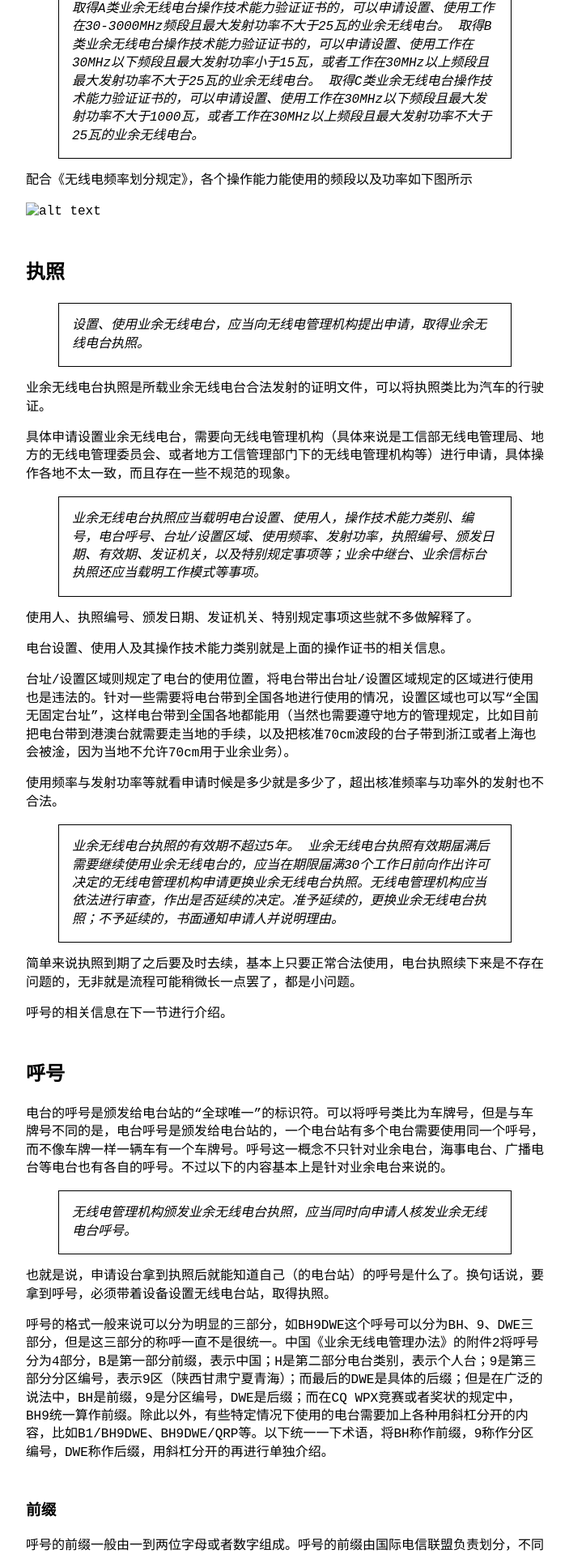
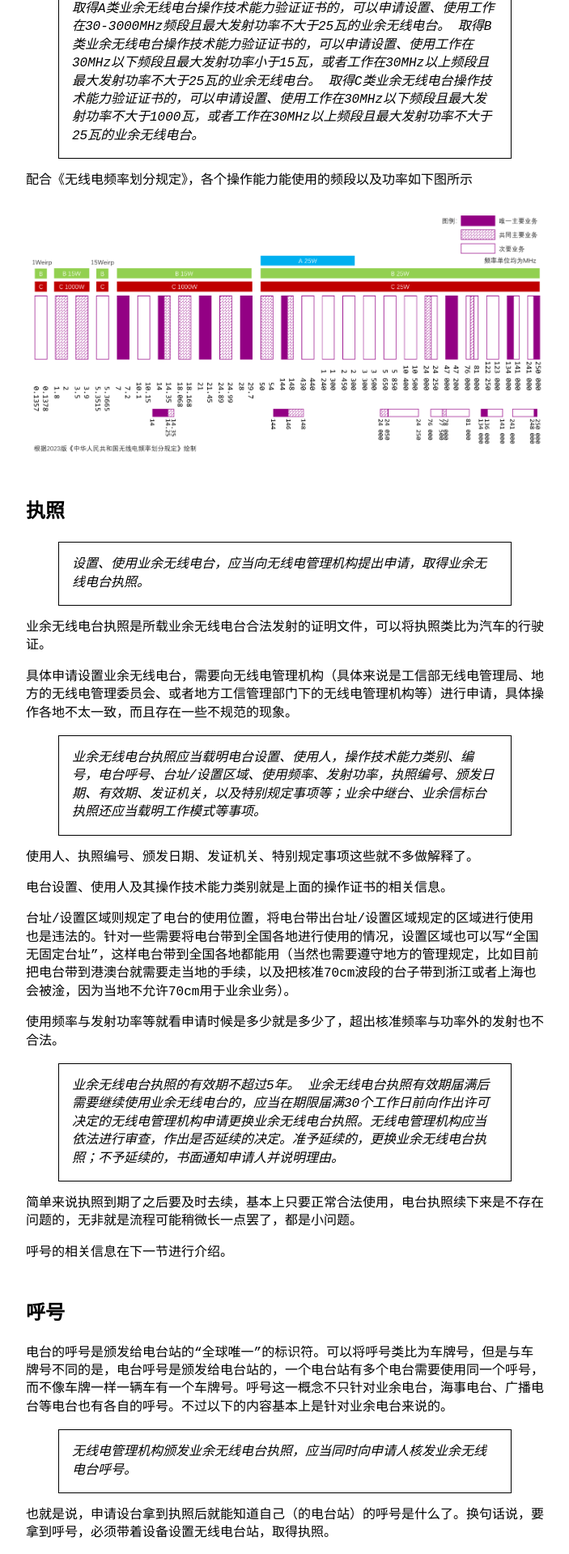
Before and after one commit to Yurihou/yurihou.github.io, a Jekyll site: the page built from _posts/2025-03-12-业余无线电的操作证、执照与呼号.md, in a window 1280 px wide. Shown: the part 1440-3359 px from the top of the page at 81% size, without its empty margins (288-991 px from the left). Built offline with Jekyll 4.4.1, drawn with Linux system fonts in a browser that asks for light colours.

Commit message:
Update 2025-03-12-业余无线电的操作证、执照与呼号.md

```diff
--- a/_posts/2025-03-12-业余无线电的操作证、执照与呼号.md
+++ b/_posts/2025-03-12-业余无线电的操作证、执照与呼号.md
@@ -37,7 +37,7 @@ title: 业余无线电的操作证、执照与呼号
 
 配合《无线电频率划分规定》，各个操作能力能使用的频段以及功率如下图所示
 
-![alt text](/picture/freq_div.png)
+![alt text](/pictures/freq_div.png)
 
 ## 执照
 
```
